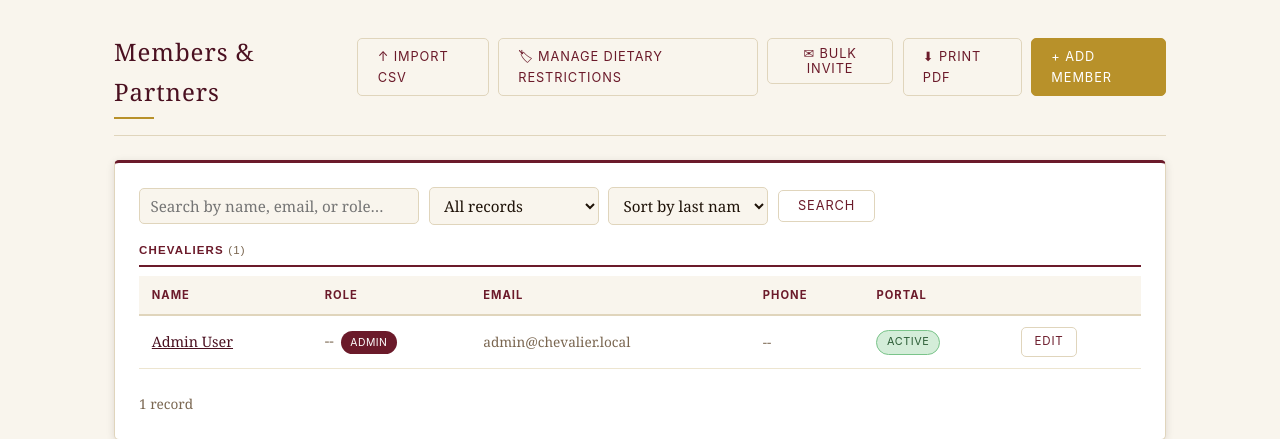
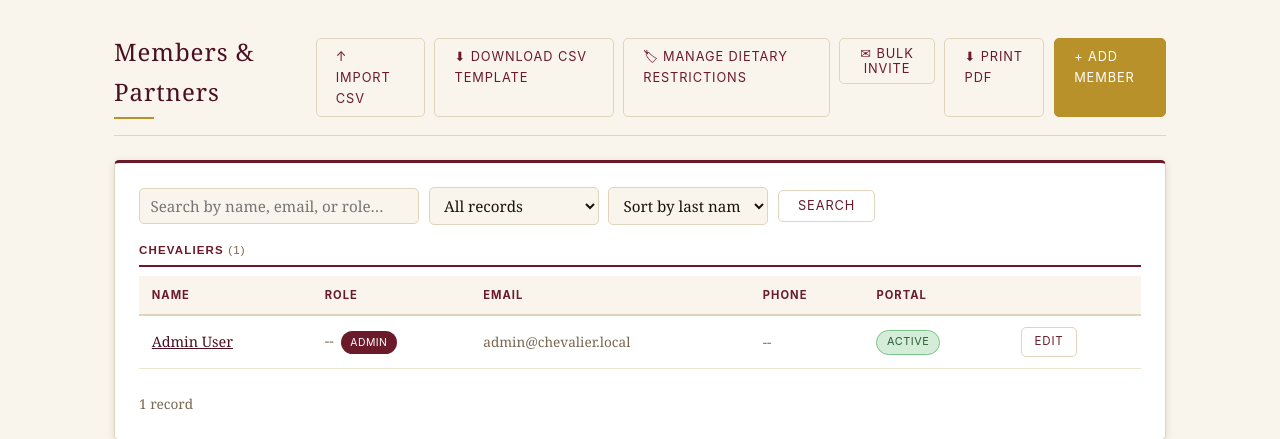
Before and after one commit to 2ndkwak/chevalier-events, a Flask app: page /admin/members/ in a window 1280 px wide. Shown: the part 144-583 px from the top of the page. Run offline with Flask 3, Linux system fonts and the light colour scheme; a user stored in the database is signed in.

Commit message:
Add Download CSV Template button to Members list, matching Menu/Wine pattern

```diff
--- a/frontend/templates/admin/members/list.html
+++ b/frontend/templates/admin/members/list.html
@@ -21,6 +21,7 @@
   <h1>Members &amp; Partners</h1>
   <div style="display:flex; gap:.6rem;">
     <a href="{{ url_for('import_members.upload') }}" class="btn btn-outline">↑ Import CSV</a>
+    <a href="{{ url_for('import_members.download_template') }}" class="btn btn-outline">⬇ Download CSV Template</a>
     <a href="{{ url_for('members.manage_tags') }}" class="btn btn-outline">🏷 Manage Dietary Restrictions</a>
     <form method="POST" action="{{ url_for('members.bulk_invite') }}"
           onsubmit="return confirm('Send invitation emails to all members with an email address and no portal access yet?')">
```
